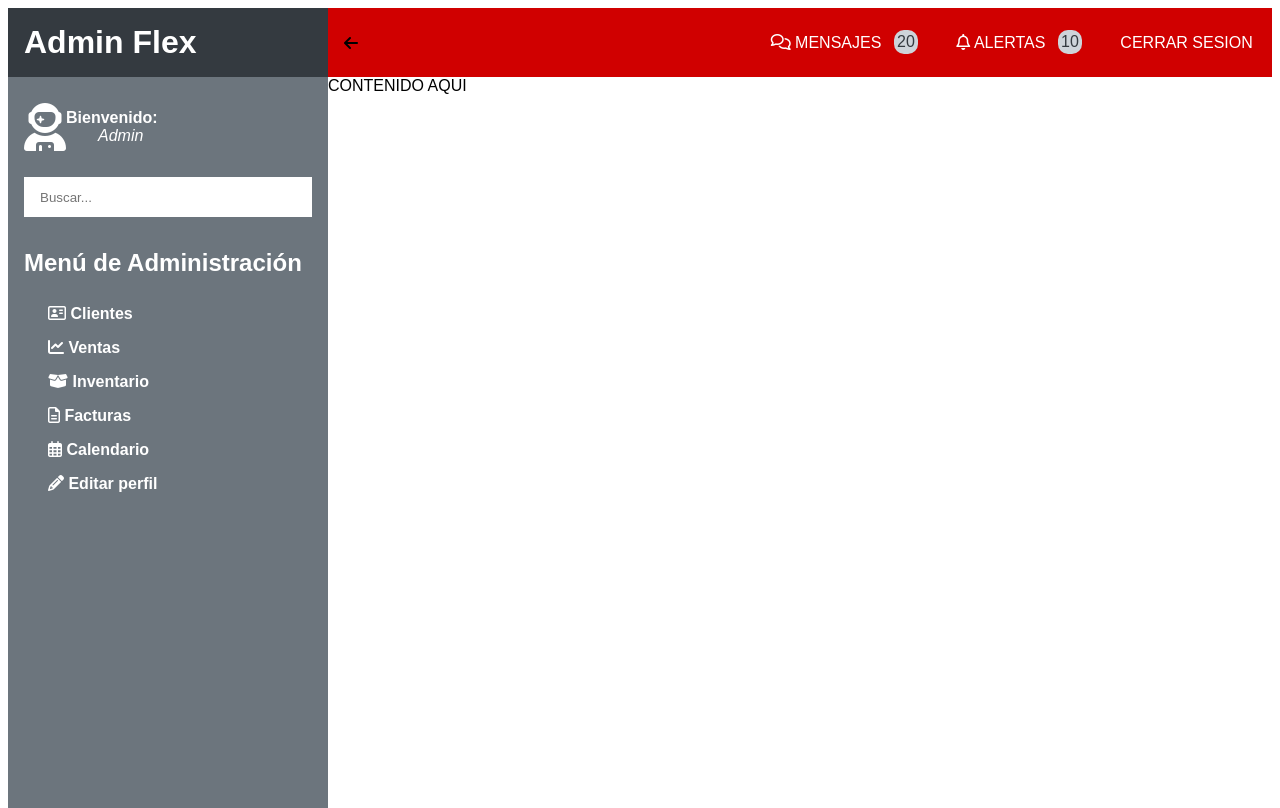
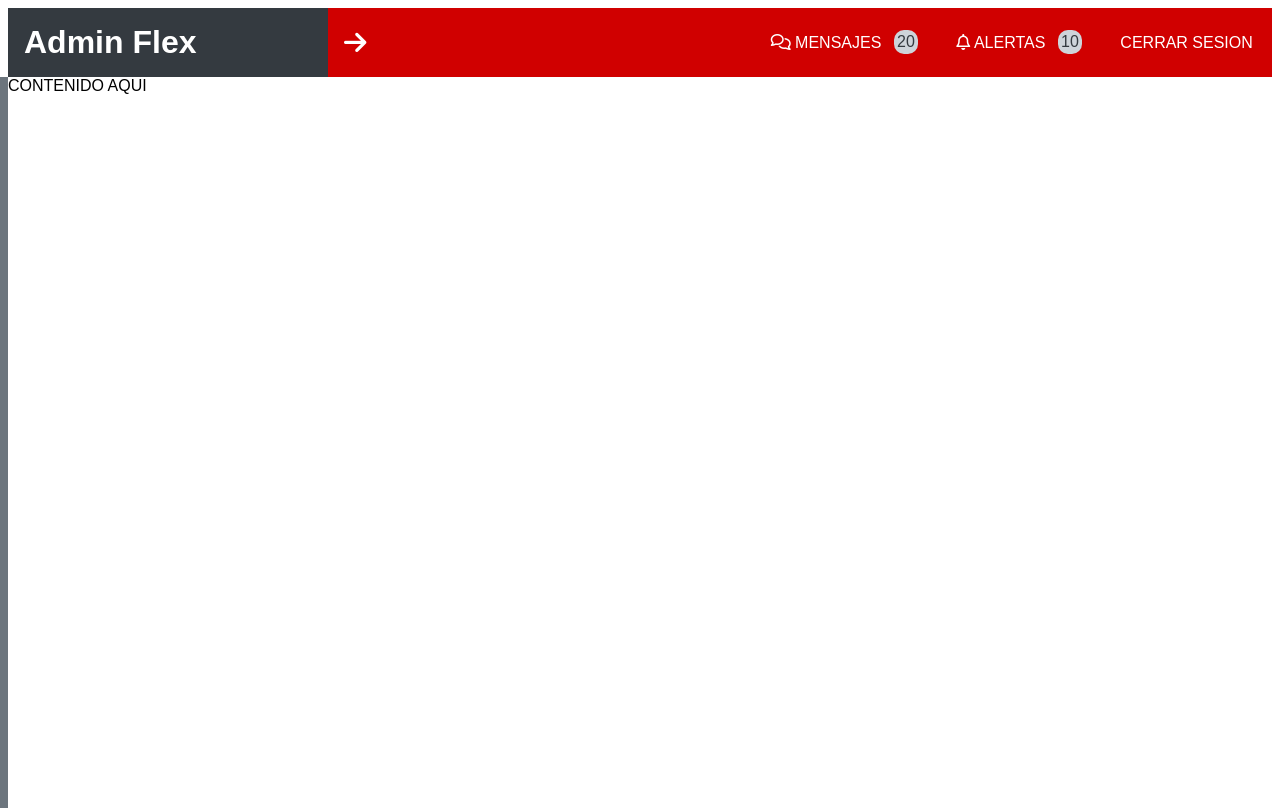
Before and after one commit to lgLuis/AdmFlex, a website: page index.html in a window 1280 px wide. Both pictures are taken after a click on the element 358 px from the left and 42 px from the top of the page. Drawn offline with Linux system fonts and the light colour scheme.

Commit message:
js + css + ocultar sidebar

```diff
--- a/index.html
+++ b/index.html
@@ -18,8 +18,8 @@
             </div>
             <div class="barra">
                 <div class="menu-izquierdo">
-                    <i class="fas fa-arrow-left"></i>
-                    <i class="fas fa-arrow-right"></i>
+                    <i class="fas fa-arrow-left izquierda"></i>
+                    <i class="fas fa-arrow-right derecha"></i>
                 </div>
 
                 <div class="menu-derecho">
--- a/js/app.js
+++ b/js/app.js
@@ -1,21 +1,24 @@
 const menuIzquierdo = document.querySelector('.menu-izquierdo');
 
 menuIzquierdo.addEventListener('click', (e) => {
+    // console.log(e);
     const claseMenu = e.target.classList;
+    // console.log(claseMenu);
+    const contenedor = document.querySelector('.pagina'),
+            flechaIzq = document.querySelector('.izquierda'),
+            flechaDer = document.querySelector('.derecha');
 
-    //Seleccionar el contenedor
-    const contenedor = document.querySelector('.pagina'),
-            flechaIzq = document.querySelector('.fa-arrow-left'),
-            flechaDer = document.querySelector('.fa-arrow-right');
+    if (claseMenu.contains('izquierda')) {
+        // console.log('cierra el menu');
 
-    if(claseMenu.contains('fa-arrow-left')){
-        //Cerrar el menu lateral
+        flechaIzq.style.display = 'none';
+        flechaDer.style.display = 'block';
         contenedor.classList.add('no-menu');
-        e.target.style.display = 'none';
-        flechaDer.style.display ='block';
-    }else if(claseMenu.contains('fa-arrow-right')){
+
+    } else if (claseMenu.contains('derecha')) {
+        // console.log('abre el menu');
+        flechaIzq.style.display = 'block';
+        flechaDer.style.display = 'none';
         contenedor.classList.remove('no-menu');
-        e.target.style.display ='none';
-        flechaIzq.style.display='block';
     }
 });
--- a/scss/_custom.scss
+++ b/scss/_custom.scss
@@ -25,7 +25,15 @@ img {
 .oculto {
   display: none;
 }
- //
+
+.no-menu.pagina{
+    .sidebar{
+        margin-left: -20rem;
+    }
+
+}
+
+
 .pagina {
    min-height: 100%;
    display: flex;
@@ -71,6 +79,14 @@ img {
         display: flex;
         align-items: center;
         padding: 1rem;
+
+        i{
+            color: $blanco;
+            font-size: 1.6rem;
+        }
+        .derecha{
+            display: none;
+        }
     }
     .menu-derecho{
         display: flex;
@@ -106,6 +122,7 @@ img {
     justify-content: space-around;
     color: $blanco;
     font-weight: bold;
+    transition: margin-left .53s ease;
     .usuario{
         display: flex;
         align-items: center;
```
Also changed, not shown: css/app.css.
